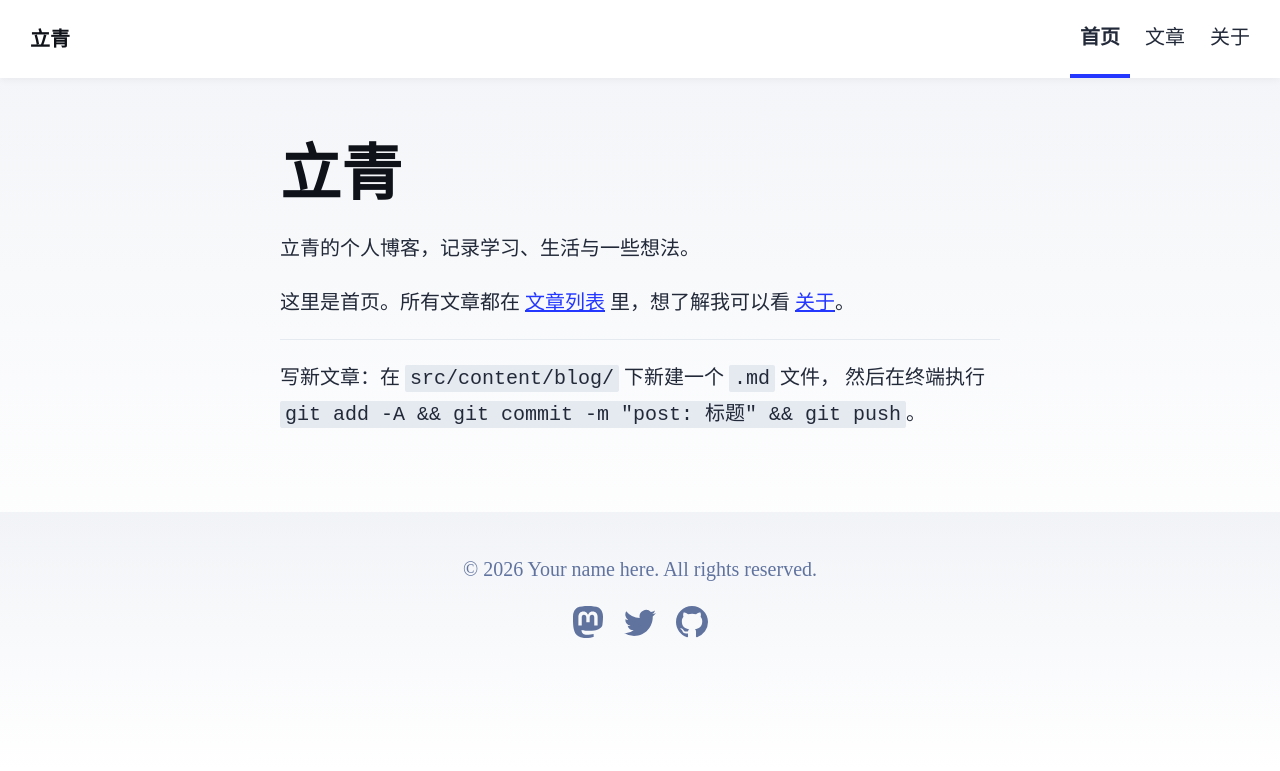
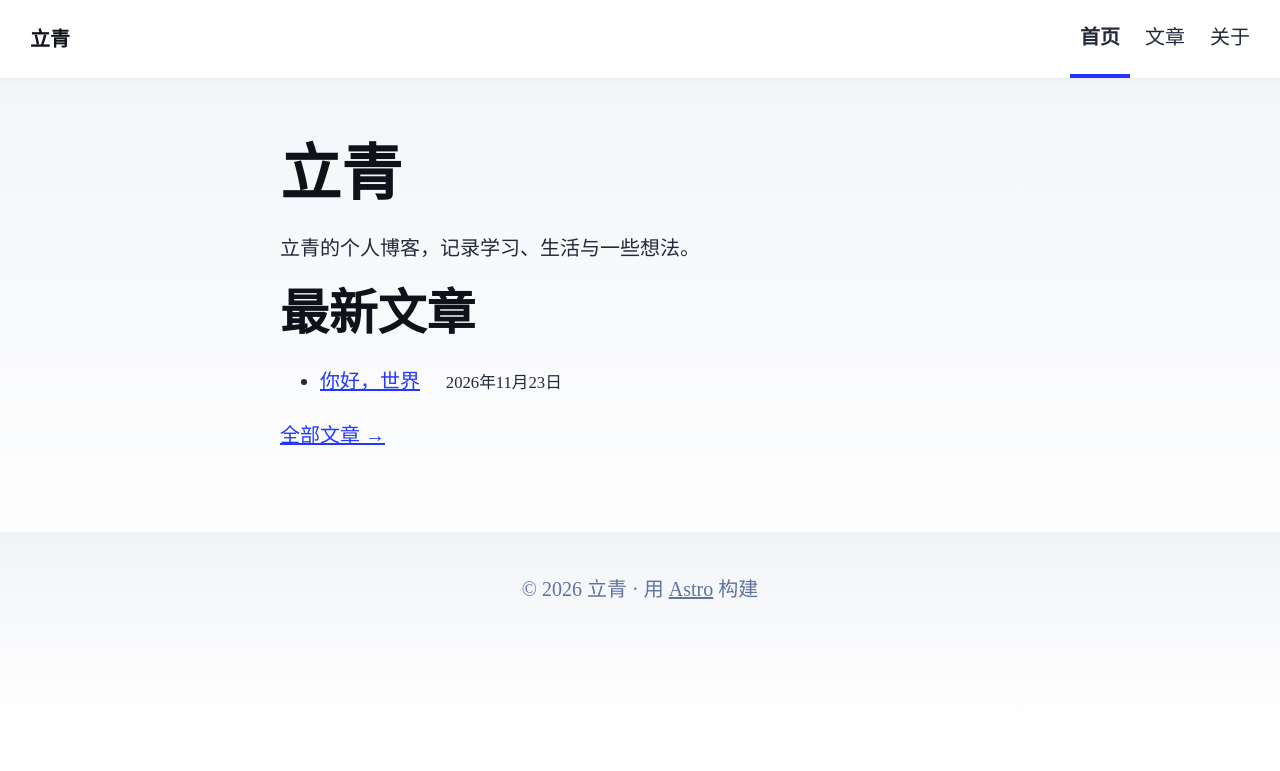
Before and after one commit to chenliqing114514/liqing-blog, an Astro site: page / in a window 1280 px wide. Built offline with nearby package versions, Linux system fonts and the light colour scheme; Astro itself is replaced by a stand-in of ours.

Commit message:
feat: 首页展示最新文章，页脚换成站点信息

```diff
--- a/src/components/Footer.astro
+++ b/src/components/Footer.astro
@@ -1,50 +1,11 @@
 ---
-const today = new Date();
+const year = new Date().getFullYear();
 ---
 
 <footer>
-	&copy; {today.getFullYear()} Your name here. All rights reserved.
-	<div class="social-links">
-		<a href="https://m.webtoo.ls/@astro" target="_blank">
-			<span class="sr-only">Follow Astro on Mastodon</span>
-			<svg
-				viewBox="0 0 16 16"
-				aria-hidden="true"
-				width="32"
-				height="32"
-				astro-icon="social/mastodon"
-			>
-				<path
-					fill="currentColor"
-					d="M11.19 12.195c2.016-.24 3.77-1.475 3.99-2.603.348-1.778.32-4.339.32-4.339 0-3.47-2.286-4.488-2.286-4.488C12.062.238 10.083.017 8.027 0h-.05C5.92.017 3.942.238 2.79.765c0 0-2.285 1.017-2.285 4.488l-.002.662c-.004.64-.007 1.35.011 2.091.083 3.394.626 6.74 3.78 7.57 1.454.383 2.703.463 3.709.408 1.823-.1 2.847-.647 2.847-.647l-.06-1.317s-1.303.41-2.767.36c-1.45-.05-2.98-.156-3.215-1.928a3.614 3.614 0 0 1-.033-.496s1.424.346 3.228.428c1.103.05 2.137-.064 3.188-.189zm1.613-2.47H11.13v-4.08c0-.859-.364-1.295-1.091-1.295-.804 0-1.207.517-1.207 1.541v2.233H7.168V5.89c0-1.024-.403-1.541-1.207-1.541-.727 0-1.091.436-1.091 1.296v4.079H3.197V5.522c0-.859.22-1.541.66-2.046.456-.505 1.052-.764 1.793-.764.856 0 1.504.328 1.933.983L8 4.39l.417-.695c.429-.655 1.077-.983 1.934-.983.74 0 1.336.259 1.791.764.442.505.661 1.187.661 2.046v4.203z"
-				></path>
-			</svg>
-		</a>
-		<a href="https://twitter.com/astrodotbuild" target="_blank">
-			<span class="sr-only">Follow Astro on Twitter</span>
-			<svg
-				viewBox="0 0 16 16"
-				aria-hidden="true"
-				width="32"
-				height="32"
-				astro-icon="social/twitter"
-			>
-				<path
-					fill="currentColor"
-					d="M5.026 15c6.038 0 9.341-5.003 9.341-9.334 0-.14 0-.282-.006-.422A6.685 6.685 0 0 0 16 3.542a6.658 6.658 0 0 1-1.889.518 3.301 3.301 0 0 0 1.447-1.817 6.533 6.533 0 0 1-2.087.793A3.286 3.286 0 0 0 7.875 6.03a9.325 9.325 0 0 1-6.767-3.429 3.289 3.289 0 0 0 1.018 4.382A3.323 3.323 0 0 1 .64 6.575v.045a3.288 3.288 0 0 0 2.632 3.218 3.203 3.203 0 0 1-.865.115 3.23 3.23 0 0 1-.614-.057 3.283 3.283 0 0 0 3.067 2.277A6.588 6.588 0 0 1 .78 13.58a6.32 6.32 0 0 1-.78-.045A9.344 9.344 0 0 0 5.026 15z"
-				></path>
-			</svg>
-		</a>
-		<a href="https://github.com/withastro/astro" target="_blank">
-			<span class="sr-only">Go to Astro's GitHub repo</span>
-			<svg viewBox="0 0 16 16" aria-hidden="true" width="32" height="32" astro-icon="social/github">
-				<path
-					fill="currentColor"
-					d="M8 0C3.58 0 0 3.58 0 8c0 3.54 2.29 6.53 5.47 7.59.4.07.55-.17.55-.38 0-.19-.01-.82-.01-1.49-2.01.37-2.53-.49-2.69-.94-.09-.23-.48-.94-.82-1.13-.28-.15-.68-.52-.01-.53.63-.01 1.08.58 1.23.82.72 1.21 1.87.87 2.33.66.07-.52.28-.87.51-1.07-1.78-.2-3.64-.89-3.64-3.95 0-.87.31-1.59.82-2.15-.08-.2-.36-1.02.08-2.12 0 0 .67-.21 2.2.82.64-.18 1.32-.27 2-.27.68 0 1.36.09 2 .27 1.53-1.04 2.2-.82 2.2-.82.44 1.1.16 1.92.08 2.12.51.56.82 1.27.82 2.15 0 3.07-1.87 3.75-3.65 3.95.29.25.54.73.54 1.48 0 1.07-.01 1.93-.01 2.2 0 .21.15.46.55.38A8.012 8.012 0 0 0 16 8c0-4.42-3.58-8-8-8z"
-				></path>
-			</svg>
-		</a>
-	</div>
+	<p>
+		&copy; {year} 立青 · 用 <a href="https://astro.build/" target="_blank" rel="noopener">Astro</a> 构建
+	</p>
 </footer>
 <style>
 	footer {
@@ -53,17 +14,10 @@ const today = new Date();
 		color: rgb(var(--gray));
 		text-align: center;
 	}
-	.social-links {
-		display: flex;
-		justify-content: center;
-		gap: 1em;
-		margin-top: 1em;
+	footer p {
+		margin: 0;
 	}
-	.social-links a {
-		text-decoration: none;
+	footer a {
 		color: rgb(var(--gray));
 	}
-	.social-links a:hover {
-		color: rgb(var(--gray-dark));
-	}
 </style>
--- a/src/pages/index.astro
+++ b/src/pages/index.astro
@@ -2,7 +2,13 @@
 import BaseHead from '../components/BaseHead.astro';
 import Footer from '../components/Footer.astro';
 import Header from '../components/Header.astro';
+import FormattedDate from '../components/FormattedDate.astro';
+import { getCollection } from 'astro:content';
 import { SITE_DESCRIPTION, SITE_TITLE } from '../consts';
+
+const posts = (await getCollection('blog'))
+	.sort((a, b) => b.data.pubDate.valueOf() - a.data.pubDate.valueOf())
+	.slice(0, 5);
 ---
 
 <!doctype html>
@@ -15,15 +21,17 @@ import { SITE_DESCRIPTION, SITE_TITLE } from '../consts';
 		<main>
 			<h1>{SITE_TITLE}</h1>
 			<p>{SITE_DESCRIPTION}</p>
-			<p>
-				这里是首页。所有文章都在 <a href="/blog/">文章列表</a> 里，想了解我可以看
-				<a href="/about/">关于</a>。
-			</p>
-			<hr />
-			<p>
-				写新文章：在 <code>src/content/blog/</code> 下新建一个 <code>.md</code> 文件，
-				然后在终端执行 <code>git add -A &amp;&amp; git commit -m "post: 标题" &amp;&amp; git push</code>。
-			</p>
+
+			<h2>最新文章</h2>
+			<ul>
+				{posts.map((post) => (
+					<li>
+						<a href={`/blog/${post.id}/`}>{post.data.title}</a>
+						<small>　<FormattedDate date={post.data.pubDate} /></small>
+					</li>
+				))}
+			</ul>
+			<p><a href="/blog/">全部文章 →</a></p>
 		</main>
 		<Footer />
 	</body>
```
